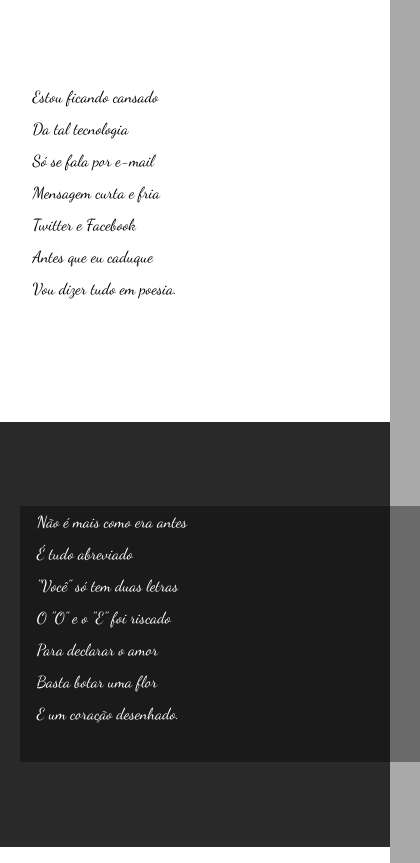
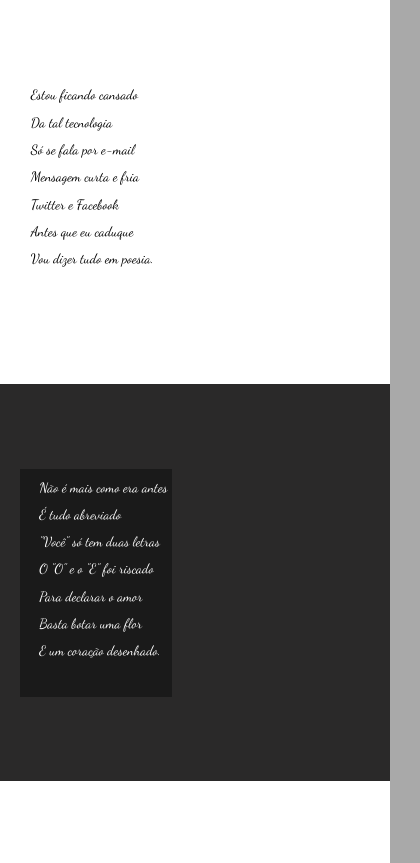
Before and after one commit to flavio16silva/Cordel, a plain HTML site: page index.html in a window 390 px wide. Shown: the part 191-1054 px from the top of the page, 420 px wide, since content can reach past the window. Drawn offline with Linux system fonts and the light colour scheme; a web font is replaced by a local one.

Commit message:
Estilo da Responsividade

```diff
--- a/estilo/style.css
+++ b/estilo/style.css
@@ -16,9 +16,12 @@
 * {
   margin: 0px;
   padding: 0px;
-  font-size: 1em;
+}
 
-}
+/*480PX - 768PX = TABLET*/
+/*768PX - 1024PX = TELAS MENORES, LAPTOPS*/
+/*1024PX - 1200PX = DESKTOPS*/
+/*1200PX E + PX = TELAS MAIORES, TVS*/
 
 /*Tamanho minimo da view port, ou seja, 100% da altura da vh*/
 html, body {
@@ -27,6 +30,7 @@ html, body {
   font-family: var(--fonte1);
 }
 
+/*Cabeçalho*/
 header {
   background-color: black;
   color: white;
@@ -34,18 +38,21 @@ header {
 }
 
 /*Nome: Cordel Moderno*/
+  /*text-transform: uppercase;  - Transforma todas as letras em maiusculas*/
+  /*small-caps - Todas as letras são maiusculas, mas as primeiras em tamanho maior. */
 header > h1 {
   padding-top: 50px;
-  /*text-transform: uppercase;  - Transforma todas as letras em maiusculas*/
-  font-variant: small-caps; /*Todas as letras são maiusculas, mas as primeiras em tamanho maior. */
+  font-variant: small-caps;
   font-family: var(--fonte2);
-  font-size: 10vw; /*10% da largura da tela*/
+   /*font-size: 4em; 10% da largura da tela*/
+   font-size: 10vw;
 
 }
 
 /*paragrafo com o nome do autor - Milton Duarte*/
 header > p {
   padding-bottom: 50px;
+
 }
 
 /*Links da pagina*/
@@ -66,6 +73,8 @@ section {
   padding-bottom: 10vh;
   line-height: 2em;
   padding-left: 20px;
+  font-family: var(--fonte3);
+  font-size: 3.5vw;
 
 }
 
@@ -89,7 +98,8 @@ section.imagem {
 
 /*Sessões - imagem - paragrafo (pre)*/
 section.imagem > pre {
-  width: 400px;
+  display: inline-block;
+  padding: 5px;
   background-color: rgba(0, 0, 0, 0.376);
   font-family: var(--fonte3);
 }
```
